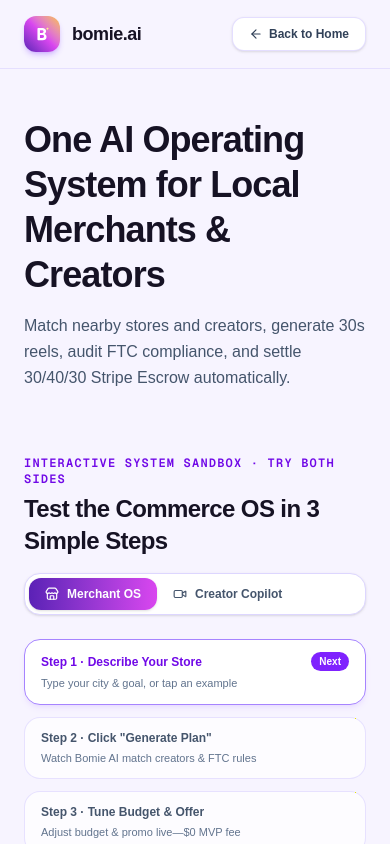
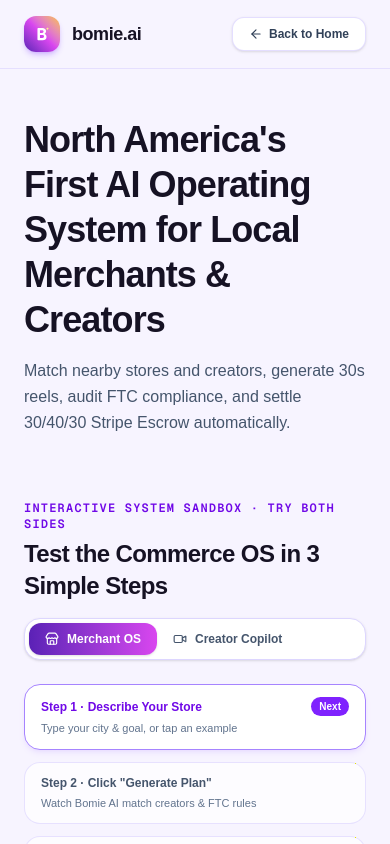
Before and after one commit to lucian20262027/Bomie_Website, a Next.js app: page /commerce-os in a window 390 px wide. Shown: the top 844 px of the page. Built offline with nearby package versions, Linux system fonts and the light colour scheme.

Commit message:
copy(commerce-os): reinforce North America's First AI Operating System positioning

```diff
--- a/src/app/commerce-os/page.tsx
+++ b/src/app/commerce-os/page.tsx
@@ -414,11 +414,11 @@ export default function CommerceOsPage() {
 
       <main className="mx-auto max-w-6xl space-y-16 px-6 py-12 sm:py-16">
         {/* Hero: System Overview */}
-        <section className="max-w-3xl space-y-4">
+        <section className="max-w-4xl space-y-4">
           <h1 className="text-4xl font-extrabold leading-tight tracking-tight text-[#161224] sm:text-5xl">
-            One AI Operating System for Local Merchants &amp; Creators
+            North America&apos;s First AI Operating System for Local Merchants &amp; Creators
           </h1>
-          <p className="text-base leading-relaxed text-slate-600 sm:text-lg">
+          <p className="max-w-3xl text-base leading-relaxed text-slate-600 sm:text-lg">
             Match nearby stores and creators, generate 30s reels, audit FTC compliance, and settle 30/40/30 Stripe
             Escrow automatically.
           </p>
```
